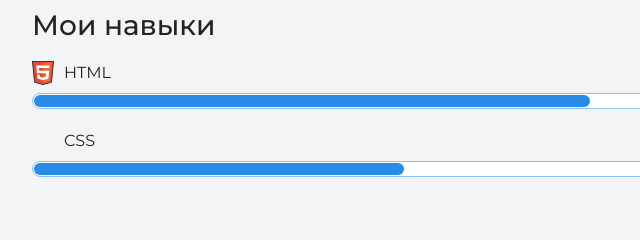
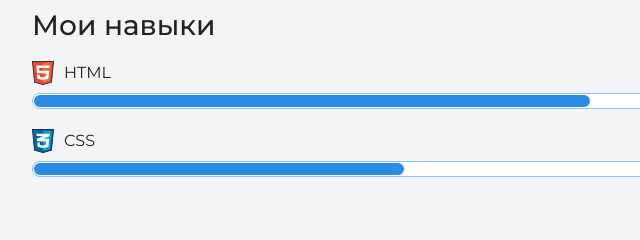
Before and after one commit to Eyeless34/my-site, a plain HTML site: page index.html in a window 1280 px wide. Shown: the part 2280-2520 px from the top of the page, 144-784 px from the left. Drawn offline with nearby package versions, Linux system fonts and the light colour scheme.

Commit message:
Add files via upload

```diff
--- a/index.html
+++ b/index.html
@@ -41,7 +41,7 @@
             <dl class="skills-list">
               <dt class="skill-html">HTML</dt>
               <dd class="level"><div style="width: 60%;">60%</div></dd>
-              <dt class="CSS">CSS</dt>
+              <dt class="skill-css">CSS</dt>
               <dd class="level"><div style="width: 40%;">40%</div></dd>
             </dl>
         </div>
```
